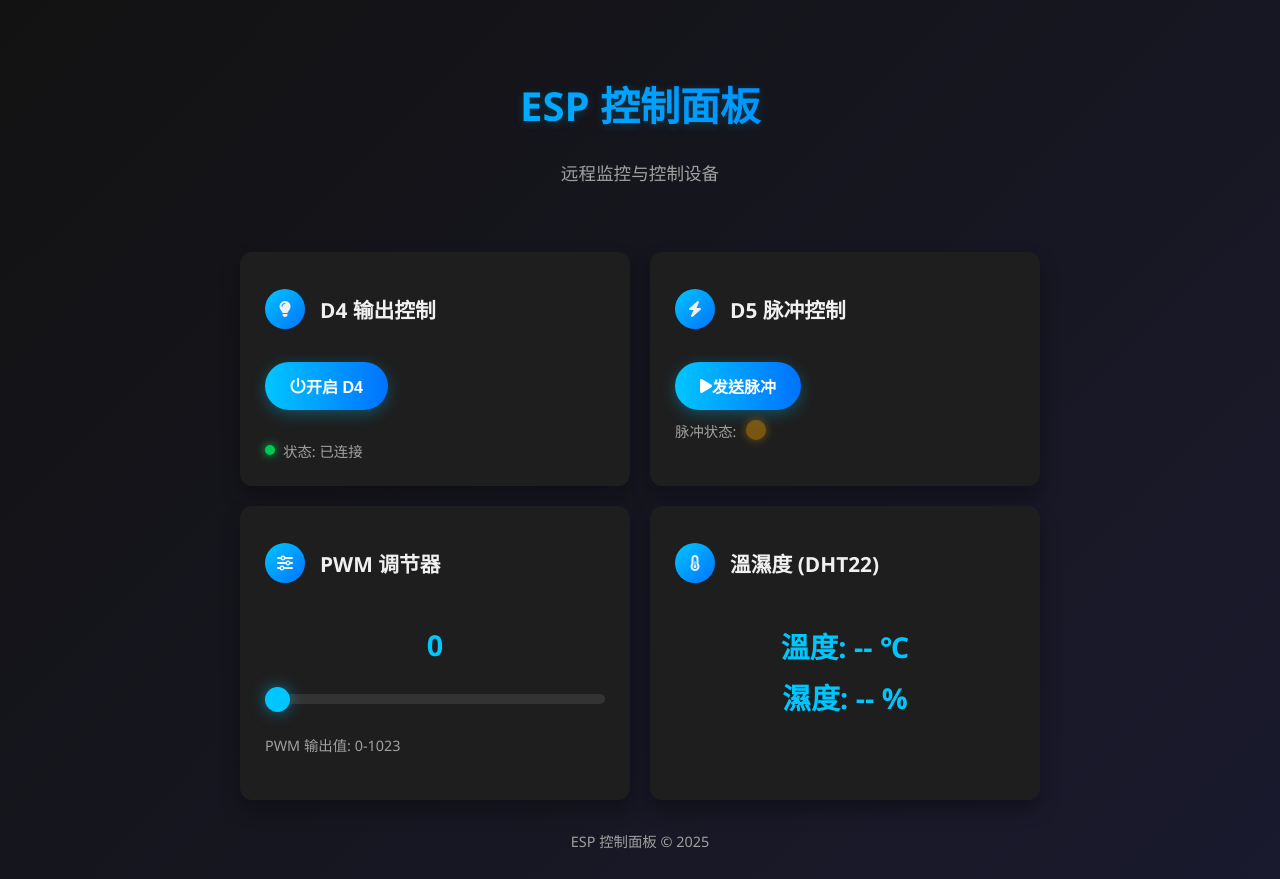
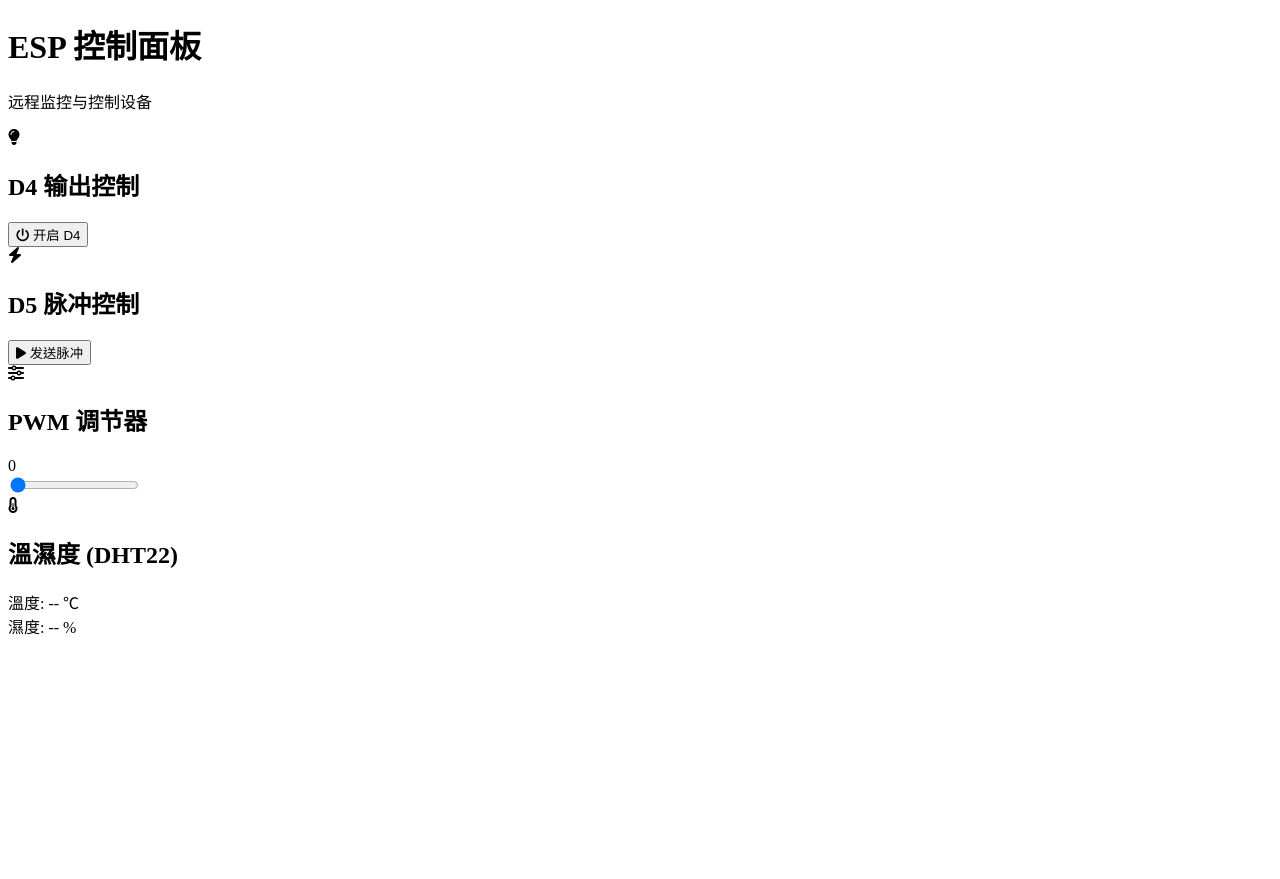
Before and after one commit to lizihong090/OF, a plain HTML site: page index.html in a window 1280 px wide. After the commit the page ends 800 px from the top, so only its background shows below. Drawn offline with Linux system fonts and the light colour scheme; no server answers.

Commit message:
Update index.html

```diff
--- a/index.html
+++ b/index.html
@@ -6,48 +6,7 @@
 <title>ESP 控制面板</title>
 <link rel="stylesheet" href="https://cdnjs.cloudflare.com/ajax/libs/font-awesome/6.4.0/css/all.min.css">
 <style>
-  :root {
-    --primary: #00c6ff;
-    --secondary: #0072ff;
-    --dark-bg: #121212;
-    --card-bg: #1e1e1e;
-    --text-primary: #f0f0f0;
-    --text-secondary: #a0a0a0;
-    --success: #00c853;
-    --danger: #ff3d00;
-    --warning: #ffab00;
-    --border-radius: 12px;
-    --transition: all 0.3s ease;
-  }
-  body { background: linear-gradient(135deg, var(--dark-bg) 0%, #1a1a2e 100%); color: var(--text-primary); font-family: 'Segoe UI', Arial, sans-serif; min-height: 100vh; padding: 20px; display:flex; flex-direction:column; align-items:center; justify-content:center;}
-  .container { width:100%; max-width:800px; margin:0 auto; }
-  header { text-align:center; margin-bottom:30px; padding:20px; }
-  h1 { font-size:2.5rem; background: linear-gradient(to right, var(--primary), var(--secondary)); -webkit-background-clip: text; -webkit-text-fill-color: transparent; text-shadow:0 2px 10px rgba(0,198,255,0.2);}
-  .subtitle { color: var(--text-secondary); font-size:1.1rem;}
-  .dashboard { display:grid; grid-template-columns: repeat(auto-fit, minmax(300px,1fr)); gap:20px; margin-bottom:30px;}
-  .card { background: var(--card-bg); border-radius: var(--border-radius); padding:25px; box-shadow:0 10px 20px rgba(0,0,0,0.3); transition:var(--transition); display:flex; flex-direction:column;}
-  .card:hover { transform: translateY(-5px); box-shadow:0 15px 30px rgba(0,0,0,0.4);}
-  .card-header { display:flex; align-items:center; margin-bottom:20px; }
-  .card-icon { width:40px; height:40px; background: linear-gradient(135deg, var(--primary), var(--secondary)); border-radius:50%; display:flex; align-items:center; justify-content:center; margin-right:15px; }
-  .card-title { font-size:1.3rem; font-weight:600;}
-  .control-group { margin-bottom:20px; }
-  .btn { padding:12px 25px; border:none; border-radius:50px; font-size:1rem; font-weight:600; cursor:pointer; display:flex; align-items:center; justify-content:center; transition:var(--transition);}
-  .btn-primary { background: linear-gradient(to right, var(--primary), var(--secondary)); color:white; box-shadow:0 4px 15px rgba(0,198,255,0.3);}
-  .btn-primary:hover { box-shadow:0 6px 20px rgba(0,198,255,0.4); transform:translateY(-2px);}
-  .btn-danger { background: var(--danger); color:white; box-shadow:0 4px 15px rgba(255,61,0,0.3);}
-  .btn-danger:hover { box-shadow:0 6px 20px rgba(255,61,0,0.4); transform:translateY(-2px);}
-  .slider-container { width:100%; margin:15px 0;}
-  .slider-value { text-align:center; font-size:1.8rem; font-weight:700; margin:10px 0; color:var(--primary);}
-  .slider { -webkit-appearance:none; width:100%; height:10px; border-radius:5px; background:#333; outline:none; margin:15px 0; }
-  .slider::-webkit-slider-thumb { -webkit-appearance:none; appearance:none; width:25px; height:25px; border-radius:50%; background:var(--primary); cursor:pointer; box-shadow:0 0 15px rgba(0,198,255,0.5);}
-  .status-indicator { display:flex; align-items:center; margin-top:10px; font-size:0.9rem; color:var(--text-secondary);}
-  .status-dot { width:10px; height:10px; border-radius:50%; margin-right:8px;}
-  .status-connected { background: var(--success); box-shadow:0 0 10px var(--success);}
-  .status-disconnected { background: var(--danger); box-shadow:0 0 10px var(--danger);}
-  .pulse-indicator { width:20px; height:20px; border-radius:50%; margin-left:10px; background: var(--warning); box-shadow:0 0 10px var(--warning); animation:pulse 2s infinite;}
-  @keyframes pulse {0%{opacity:1;}50%{opacity:0.4;}100%{opacity:1;}}
-  footer { text-align:center; margin-top:30px; color:var(--text-secondary); font-size:0.9rem;}
-  @media (max-width:768px){.dashboard{grid-template-columns:1fr;} h1{font-size:2rem;}}
+  /* 這裡省略 CSS，與你原本 CSS 相同 */
 </style>
 </head>
 <body>
@@ -67,10 +26,6 @@
       <div class="control-group">
         <button id="d4Btn" class="btn btn-primary"><i class="fas fa-power-off"></i> 开启 D4</button>
       </div>
-      <div class="status-indicator">
-        <div class="status-dot status-connected"></div>
-        <span>状态: 已连接</span>
-      </div>
     </div>
 
     <!-- D5 脈衝 -->
@@ -81,7 +36,6 @@
       </div>
       <div class="control-group">
         <button id="d5Btn" class="btn btn-primary"><i class="fas fa-play"></i> 发送脉冲</button>
-        <div class="status-indicator"><span>脉冲状态:</span><div class="pulse-indicator"></div></div>
       </div>
     </div>
 
@@ -96,7 +50,6 @@
         <div class="slider-container">
           <input type="range" id="pwmSlider" class="slider" min="0" max="1023" value="0">
         </div>
-        <div class="status-indicator"><span>PWM 输出值: 0-1023</span></div>
       </div>
     </div>
 
@@ -112,8 +65,6 @@
       </div>
     </div>
   </div>
-
-  <footer>ESP 控制面板 &copy; 2025</footer>
 </div>
 
 <script type="module">
@@ -145,12 +96,19 @@ const humVal = document.getElementById("humVal");
 // 監聽 Firebase 更新
 onValue(statusRef, (snapshot) => {
   const data = snapshot.val() || {};
+
+  // D4
   d4Btn.innerHTML = data.ledD4 ? '<i class="fas fa-power-off"></i> 关闭 D4' : '<i class="fas fa-power-off"></i> 开启 D4';
   d4Btn.className = data.ledD4 ? 'btn btn-danger' : 'btn btn-primary';
+
+  // PWM
   pwmSlider.value = data.pwm || 0;
   pwmVal.textContent = data.pwm || 0;
-  tempVal.textContent = data.temp !== undefined ? data.temp : '--';
-  humVal.textContent = data.hum !== undefined ? data.hum : '--';
+
+  // 溫濕度
+  const sensor = data.sensor || {};
+  tempVal.textContent = sensor.temp !== undefined ? sensor.temp : '--';
+  humVal.textContent = sensor.hum !== undefined ? sensor.hum : '--';
 });
 
 // D4 開關
```
